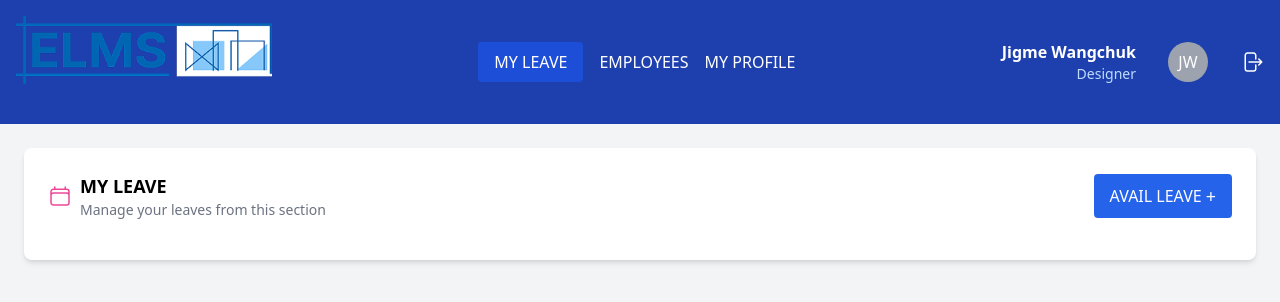
After one commit to J-Wangchuk/MIT-122--Team-Ace, a PHP site: page /pages/dashboard.php in a window 1280 px wide. The commit adds this page. Shown: the top 302 px of the page. Run offline with PHP 8.4, Linux system fonts and the light colour scheme; some libraries are stand-ins or nearby versions.

Commit message:
adds employee nav and dashboad page

```diff
--- a/includes/header.php
+++ b/includes/header.php
@@ -8,17 +8,31 @@ session_start();
     <link rel="stylesheet" href="/css/style.css">
 </head>
 <body>
-<nav>
-<?php if (isset($_SESSION['role']) && $_SESSION['role'] === 'admin') { ?>
-    <a href="/pages/admin_dashboard.php">Admin Dashboard</a>
-    <a href="/pages/admin_leave_requests.php">Leave Requests</a>
-    <a href="/pages/admin_employees.php">Employees</a>
-    <a href="/pages/admin_profile.php">Profile</a>
-<?php } else { ?>
-    <a href="/pages/dashboard.php">Dashboard</a>
-    <a href="/pages/apply_leave.php">My Leave</a>
-    <a href="/pages/employees.php">Employees</a>
-    <a href="/pages/profile.php">My Profile</a>
+<nav class="bg-blue-800 text-white p-4 flex items-center justify-between">
+    <img src="../assets/elms-logo.png" alt="ELMS Logo" class="w-64 mb-6 flex items-center">
+    <?php if (isset($_SESSION['role']) && $_SESSION['role'] === 'admin') { ?>
+        <a href="/pages/admin_leave_requests.php">Leave Requests</a>
+        <a href="/pages/admin_employees.php">Employees</a>
+        <a href="/pages/admin_profile.php">Profile</a>
+    <?php } else { ?>
+    <div class="flex items-center gap-4">
+            <a href="../pages/dashboard.php" class="bg-blue-700 px-4 py-2 rounded hover:bg-blue-600">MY LEAVE</a>
+            <a href="../pages/employees.php" class="hover:underline">EMPLOYEES</a>
+            <a href="../pages/profile.php" class="hover:underline">MY PROFILE</a>
+    </div>
+    <div class="flex items-center gap-8">
+        <div class="text-right">
+            <p class="font-semibold">Jigme Wangchuk</p>
+            <p class="text-sm text-blue-200">Designer</p>
+        </div>
+        <div class="w-10 h-10 bg-gray-400 items-center justify-center flex rounded-full">
+            <span >JW</span>
+        </div>
+        <a href="#">
+            <svg class="w-6 h-6 " xmlns="http://www.w3.org/2000/svg" fill="none" viewBox="0 0 24 24" stroke-width="1.5" stroke="currentColor" class="size-6">
+                <path stroke-linecap="round" stroke-linejoin="round" d="M15.75 9V5.25A2.25 2.25 0 0 0 13.5 3h-6a2.25 2.25 0 0 0-2.25 2.25v13.5A2.25 2.25 0 0 0 7.5 21h6a2.25 2.25 0 0 0 2.25-2.25V15m3 0 3-3m0 0-3-3m3 3H9" />
+            </svg>
+        </a>
+    </div>
+</nav>
 <?php } ?>
-    <a href="/logout.php">Logout</a>
-</nav>
--- /dev/null
+++ b/pages/dashboard.php
@@ -0,0 +1,33 @@
+<!DOCTYPE html>
+<html lang="en">
+<head>
+  <meta charset="UTF-8" />
+  <meta name="viewport" content="width=device-width, initial-scale=1.0"/>
+  <title>ELMS - My Leave</title>
+  <script src="https://cdn.tailwindcss.com"></script>
+</head>
+<body class="bg-gray-100 font-sans">
+<?php include '../includes/header.php'; ?>
+
+  <div class="flex flex-col md:flex-row gap-4 p-6">
+    <div class="flex-1 bg-white shadow-md rounded-lg p-6">
+      <div class="flex justify-between items-center mb-4">
+
+        <div class="flex items-center gap-2">
+          <svg class="w-6 h-6 text-pink-500" xmlns="http://www.w3.org/2000/svg" fill="none" viewBox="0 0 24 24" stroke-width="1.5" stroke="currentColor" class="size-6">
+            <path stroke-linecap="round" stroke-linejoin="round" d="M6.75 3v2.25M17.25 3v2.25M3 18.75V7.5a2.25 2.25 0 0 1 2.25-2.25h13.5A2.25 2.25 0 0 1 21 7.5v11.25m-18 0A2.25 2.25 0 0 0 5.25 21h13.5A2.25 2.25 0 0 0 21 18.75m-18 0v-7.5A2.25 2.25 0 0 1 5.25 9h13.5A2.25 2.25 0 0 1 21 11.25v7.5" />
+          </svg>
+          <div>
+            <h2 class="text-lg font-bold">MY LEAVE</h2>
+            <p class="text-sm text-gray-500">Manage your leaves from this section</p>
+          </div>
+        </div>
+
+        <button class="bg-blue-600 text-white px-4 py-2 rounded hover:bg-blue-700 flex items-center">
+          AVAIL LEAVE
+          <span class="ml-1 text-lg">+</span>
+        </button>
+      </div>
+  </div>
+</body>
+</html>
--- a/pages/login.php
+++ b/pages/login.php
@@ -39,7 +39,7 @@
                     <a href="#" class="text-sm text-blue-500 hover:underline">Forgot Password?</a>
                 </div>
 
-                <button type="sub mit" class="w-full bg-blue-600 text-white font-semibold py-2 px-4 rounded hover:bg-blue-700 transition duration-200">LOGIN</button>
+                <button type="submit" class="w-full bg-blue-600 text-white font-semibold py-2 px-4 rounded hover:bg-blue-700 transition duration-200">LOGIN</button>
             </form>
         </div>
     </div>
```
